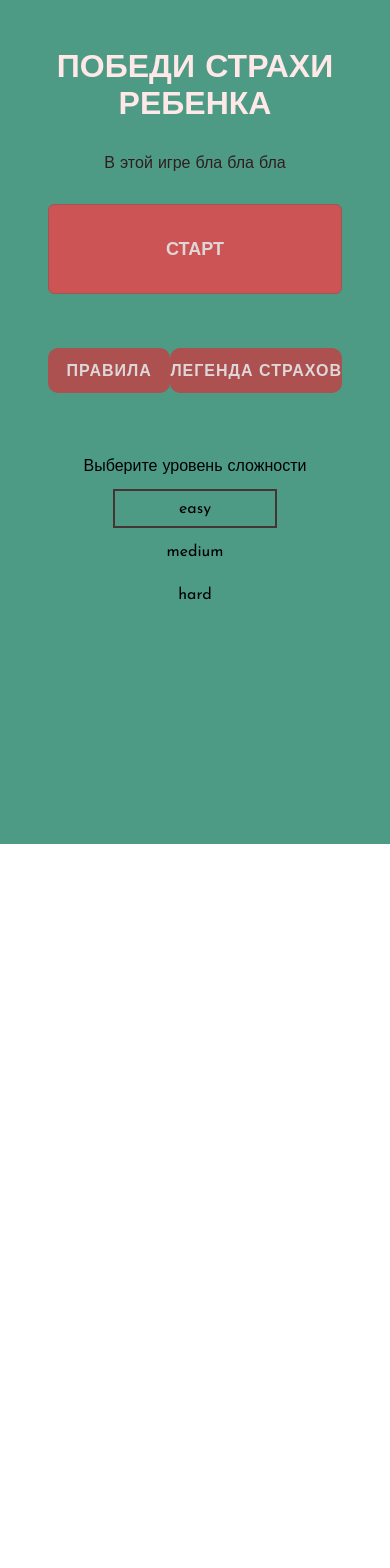
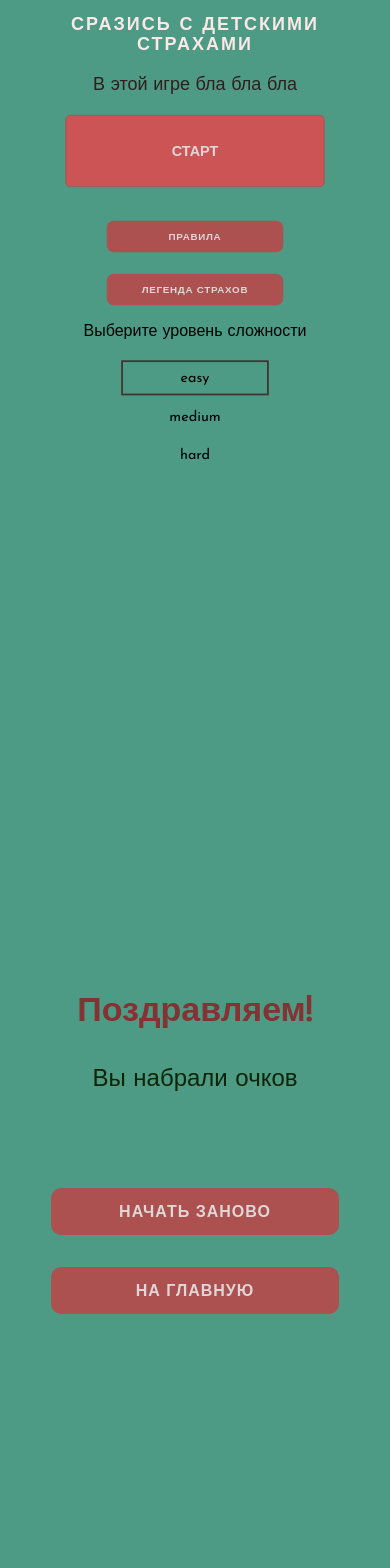
Before and after one commit to junior-hackaton/frontend-team45, a Vue app: page / in a window 390 px wide. Shown: the top 1568 px of the page. Before the commit the page ends 1266 px from the top, so only its background shows below. Built offline with nearby package versions, Linux system fonts and the light colour scheme.

Commit message:
congratulations screen, responsive @media

```diff
--- a/src/components/GameArea/CongratulationsScreen.vue
+++ b/src/components/GameArea/CongratulationsScreen.vue
@@ -1,12 +1,129 @@
 <template>
-  <div>
-    <!-- <h2>Congratulations</h2>
-    <p>Количество очков: {{ score }}</p> -->
+  <div class="wrapper">
+    <div class="container">
+      <div class="main__congratulations">
+        <div class="main__congratulations-content">
+          <h1 class="main__congratulations-title">Поздравляем!</h1>
+          <p class="main__congratulations-subsription">Вы набрали {{ score }} очков</p>
+        </div>
+        <div class="main__congratulations-buttons">
+          <button class="main__congratulations-button" @click="restartGame">Начать заново</button>
+          <button class="main__congratulations-button" @click="goToGameScreen">На главную</button>
+        </div>
+      </div>
+    </div>
+    <div v-if="showGameScreen">
+      <GameScreen @go-to-main="goToGameScreen" />
+    </div>
+    <div v-if="showGameBoard">
+      <GameBoard @go-to-game="restartGame" />
+    </div>
   </div>
 </template>
 
 <script>
+import GameScreen from './GameScreen.vue';
+import GameBoard from './GameBoard.vue';
+
 export default {
-  props: ['score']
+  components: {
+    GameScreen,
+    GameBoard
+  },
+  data() {
+    return {
+      showGameScreen: false,
+      showGameBoard: false
+    };
+  },
+  props: {
+    score: Number
+  },
+  methods: {
+    restartGame() {
+      this.showGameBoard = true;
+      console.log('Game restarted');
+    },
+    goToGameScreen() {
+      this.showGameScreen = false;
+    },
+    startGame() {
+      this.showGameScreen = true;
+    }
+  }
 };
 </script>
+
+<style lang="scss" scoped>
+.wrapper {
+  background-color: rgb(77, 154, 133);
+  padding: 7em 0 0;
+  height: 100vh;
+}
+.container {
+  width: 100%;
+  max-width: 1440px;
+  margin-left: auto;
+  margin-right: auto;
+  text-align: center;
+}
+.main {
+  &__congratulations-title {
+    color: rgb(132, 50, 50);
+    font-size: 34px;
+    margin-top: 1em;
+    margin-bottom: 1em;
+  }
+
+  &__congratulations-subsription {
+    color: rgb(15, 37, 7);
+    font-size: 24px;
+    margin-bottom: 4em;
+  }
+
+  &__congratulations-buttons {
+    display: flex;
+    align-items: center;
+    justify-content: space-evenly;
+    @media screen and (max-width: 630px) {
+      flex-direction: column;
+    }
+  }
+
+  &__congratulations-button {
+    cursor: pointer;
+    max-width: 18em;
+    width: 100%;
+    color: rgb(222, 215, 215);
+    font-size: 16px;
+    font-weight: 600;
+    line-height: 45px;
+    position: relative;
+    text-transform: uppercase;
+    border: none;
+    border-radius: 10px;
+    background-color: rgb(172, 80, 80);
+    font-weight: 900;
+    letter-spacing: 1px;
+    transition: all 150ms linear;
+    white-space: nowrap;
+
+    &:hover {
+      background: (rgb(172, 80, 80), 1.5%);
+      color: lighten(rgb(172, 80, 80), 18%);
+      text-decoration: none;
+      text-shadow: -1px -1px 0 (rgb(172, 80, 80), 9.5%);
+      transition: all 250ms linear;
+    }
+
+    &:first-child {
+      @media screen and (max-width: 630px) {
+        margin-bottom: 2em;
+      }
+    }
+    @media screen and (max-width: 320px) {
+      max-width: 15em;
+    }
+  }
+}
+</style>
--- a/src/components/GameArea/GameRules.vue
+++ b/src/components/GameArea/GameRules.vue
@@ -51,6 +51,9 @@ export default {
     padding: 1.5em;
     border-radius: 5px;
     text-align: center;
+    @media screen and (max-width:540px) {
+          margin: 0 1em;
+    }
   }
   &__title {
     margin-bottom: 1em;
@@ -58,8 +61,8 @@ export default {
 
   &__button {
     position: absolute;
-    top: 0.3em;
-    left: 11.5em;
+    top: 0.6em;
+    left: 82%;
     font-size: 35px;
     background: none;
     border: none;
--- a/src/components/GameArea/GameScreen.vue
+++ b/src/components/GameArea/GameScreen.vue
@@ -3,7 +3,7 @@
     <div class="wrapper">
       <div class="container">
         <div class="main">
-          <h1 class="main__title">Победи страхи ребенка</h1>
+          <h1 class="main__title">Сразись с детскими страхами</h1>
           <p class="main__description">В этой игре бла бла бла</p>
           <button class="main__button" @click="startGame">Старт</button>
         </div>
@@ -38,20 +38,21 @@
     <div v-if="showGameRules" class="rules__text">
       <GameRules :rulesText="showGameRules" @close-rules-text="toggleGameRules" />
     </div>
-   <div v-if="showLegend" class="legend__text">
-  <LegendInfo :legendText="showLegend" @close-legend-text="toggleLegend" />
-</div>
-
+    <div v-if="showLegend" class="legend__text">
+      <LegendInfo :legendText="showLegend" @close-legend-text="toggleLegend" />
+    </div>
   </div>
 </template>
 
 <script>
 import GameRules from './GameRules.vue';
 import LegendInfo from './LegendInfo.vue';
+import GameBoard from './GameBoard.vue';
 export default {
   components: {
     GameRules,
-    LegendInfo
+    LegendInfo,
+    GameBoard
   },
   data() {
     return {
@@ -75,9 +76,9 @@ export default {
       this.selectedDifficulty = difficulty;
       this.selectActive = false;
     },
-      toggleLegend() {
+    toggleLegend() {
       this.showLegend = !this.showLegend;
-    },
+    }
   }
 };
 </script>
@@ -93,7 +94,9 @@ export default {
   background-color: rgb(77, 154, 133);
   padding: 3em;
   height: 100vh;
-
+  @media screen and (max-width: 400px) {
+    padding: 1em;
+  }
 }
 .container {
   width: 100%;
@@ -107,11 +110,27 @@ export default {
   &__title {
     color: rgb(255, 232, 232);
     text-transform: uppercase;
+    font-size: 34px;
+    line-height: 36px;
+    letter-spacing: 2px;
+    font-weight: 700;
     margin-bottom: 1em;
+    @media screen and (max-width: 630px) {
+      font-size: 25px;
+    }
+
+    @media screen and (max-width: 450px) {
+      font-size: 18px;
+      line-height: 20px;
+    }
   }
   &__description {
+    font-size: 18px;
     color: rgb(49, 30, 30);
-    margin-bottom: 2em;
+    margin-bottom: 3em;
+    @media screen and (max-width: 400px) {
+      margin-bottom: 0.6em;
+    }
   }
 
   &__button {
@@ -146,8 +165,9 @@ export default {
       height: 100%;
       background: linear-gradient(120deg, transparent, rgba(146, 148, 248, 0.4), transparent);
     }
-    &:hover:before {
-      left: 100%;
+    @media screen and (max-width: 630px) {
+      transform: scale(0.8);
+      margin-bottom: 1em;
     }
   }
 
@@ -162,6 +182,12 @@ export default {
     align-items: center;
     justify-content: space-between;
     margin-bottom: 2em;
+    @media screen and (max-width: 680px) {
+      flex-direction: column;
+    }
+    @media screen and (max-width: 400px) {
+      margin-bottom: 0.6em;
+    }
   }
 
   &__options-button {
@@ -170,9 +196,7 @@ export default {
     width: 100%;
     color: rgb(222, 215, 215);
     font-size: 16px;
-    font-weight: 600;
     line-height: 45px;
-    margin: 0 0 2em;
     position: relative;
     text-transform: uppercase;
     border: none;
@@ -182,6 +206,14 @@ export default {
     letter-spacing: 1px;
     transition: all 150ms linear;
     white-space: nowrap;
+    &:first-child {
+      @media screen and (max-width: 680px) {
+        margin-bottom: 1em;
+      }
+      @media screen and (max-width: 400px) {
+        margin-bottom: 0.6em;
+      }
+    }
 
     &:hover {
       background: (rgb(172, 80, 80), 1.5%);
@@ -190,6 +222,14 @@ export default {
       text-shadow: -1px -1px 0 (rgb(172, 80, 80), 9.5%);
       transition: all 250ms linear;
     }
+    @media screen and (max-width: 630px) {
+      font-size: 14px;
+    }
+  }
+}
+button {
+  @media screen and (max-width: 400px) {
+    transform: scale(0.7);
   }
 }
 
@@ -203,6 +243,9 @@ export default {
   width: 100%;
   margin-left: auto;
   margin-right: auto;
+  @media screen and (max-width: 400px) {
+    transform: scale(0.9);
+  }
 }
 .custom-select-option {
   padding: 0.6em;
--- a/src/components/GameArea/LegendInfo.vue
+++ b/src/components/GameArea/LegendInfo.vue
@@ -44,12 +44,27 @@ export default {
   &__text {
     position: absolute;
     top: 5%;
-    left: 3%;
+
     padding: 2em 2em;
-    max-width: 1440px;
-    width: 100%;
+    max-width: 86em;
+    width: 90%;
     height: 80vh;
     background-color: #21654e;
+    border-radius: 6px;
+    @media screen and (max-width: 1280px) {
+      width: 80%;
+      left: 6%;
+    }
+    @media screen and (max-width: 620px) {
+      left: 3%;
+    }
+    @media screen and (max-width: 430px) {
+      transform: scale(0.9);
+    }
+    @media screen and (max-width: 320px) {
+       left: 0;
+      transform: scale(0.8);
+    }
   }
 
   &__button {
@@ -65,9 +80,20 @@ export default {
     cursor: pointer;
     text-transform: uppercase;
     &:hover {
-    background-color: rgb(32, 63, 47);
-    transition: 0.3s all;
-  }
+      background-color: rgb(32, 63, 47);
+      transition: 0.3s all;
+    }
+    @media screen and (max-width: 768px) {
+      top: 5%;
+      transform: scale(0.7);
+    }
+    @media screen and (max-width: 660px) {
+      left: 68%;
+    }
+    @media screen and (max-width: 320px) {
+        left: 60%;
+      transform: scale(0.6);
+    }
   }
 
   &__title {
@@ -75,7 +101,17 @@ export default {
     color: rgb(194, 212, 212);
     line-height: 20px;
     font-weight: 100;
+    letter-spacing: 5px;
     text-transform: uppercase;
+    @media screen and (max-width: 660px) {
+      margin-bottom: 3.3em;
+      font-size: 28px;
+      width: 71%;
+      line-height: 30px;
+    }
+    @media screen and (max-width: 320px) {
+      transform: scale(0.8);
+    }
   }
   &__description {
     color: rgb(168, 186, 186);
```
Also changed, not shown: src/main.js (line endings or trailing spaces).
